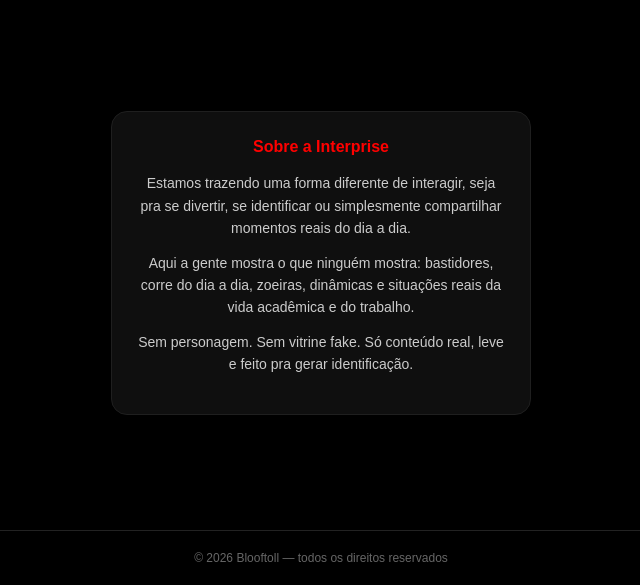
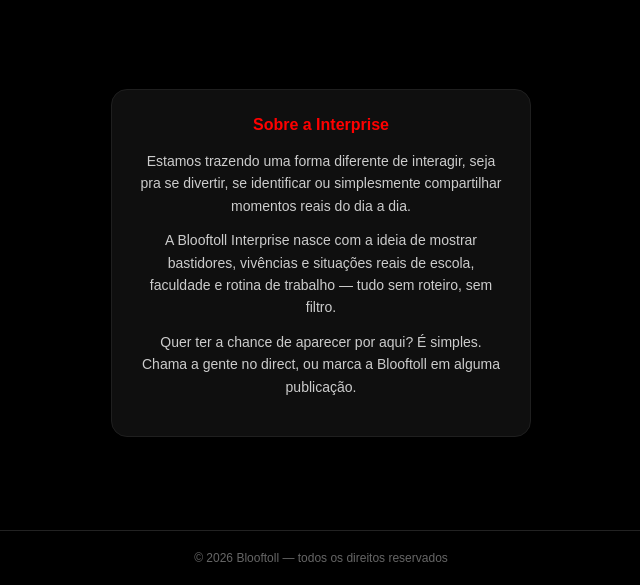
Before and after one commit to sannqzy/blooftoll.Interprise, a plain HTML site: page index.html in a window 1280 px wide. Shown: the part 215-800 px from the top of the page, without its empty margins (319-959 px from the left). Drawn offline with Linux system fonts and the light colour scheme.

Commit message:
Revise main content and update descriptions
Updated content in the main section to reflect new messaging about Blooftoll Interprise.

```diff
--- a/index.html
+++ b/index.html
@@ -40,14 +40,15 @@
       </p>
 
       <p>
-        Aqui a gente mostra o que ninguém mostra: bastidores,
-        corre do dia a dia, zoeiras, dinâmicas e situações reais
-        da vida acadêmica e do trabalho.
+          A Blooftoll Interprise nasce com a ideia de mostrar bastidores,
+          vivências e situações reais de escola, faculdade
+          e rotina de trabalho — tudo sem roteiro, sem filtro.
       </p>
 
       <p>
-        Sem personagem. Sem vitrine fake.
-        Só conteúdo real, leve e feito pra gerar identificação.
+        Quer ter a chance de aparecer por aqui? É simples.
+        Chama a gente no direct,
+        ou marca a Blooftoll em alguma publicação.
       </p>
     </div>
   </main>
```
